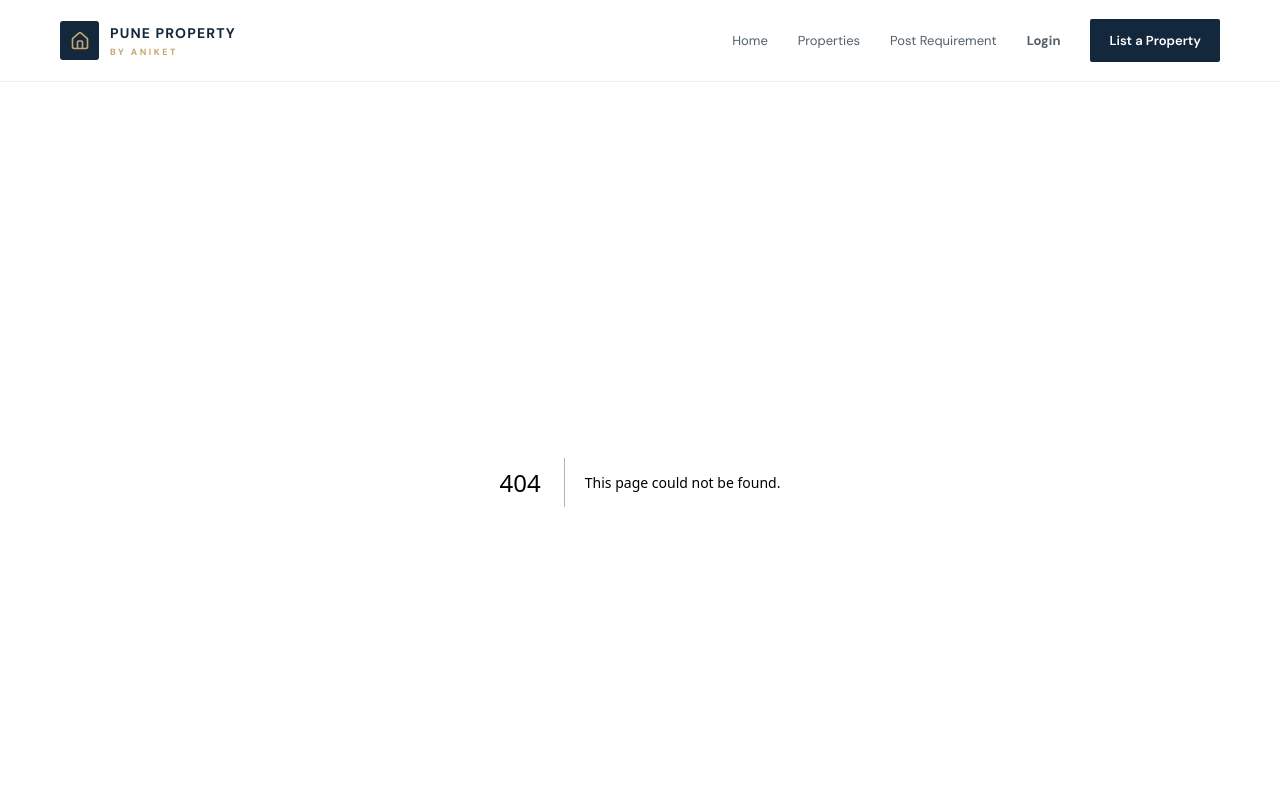
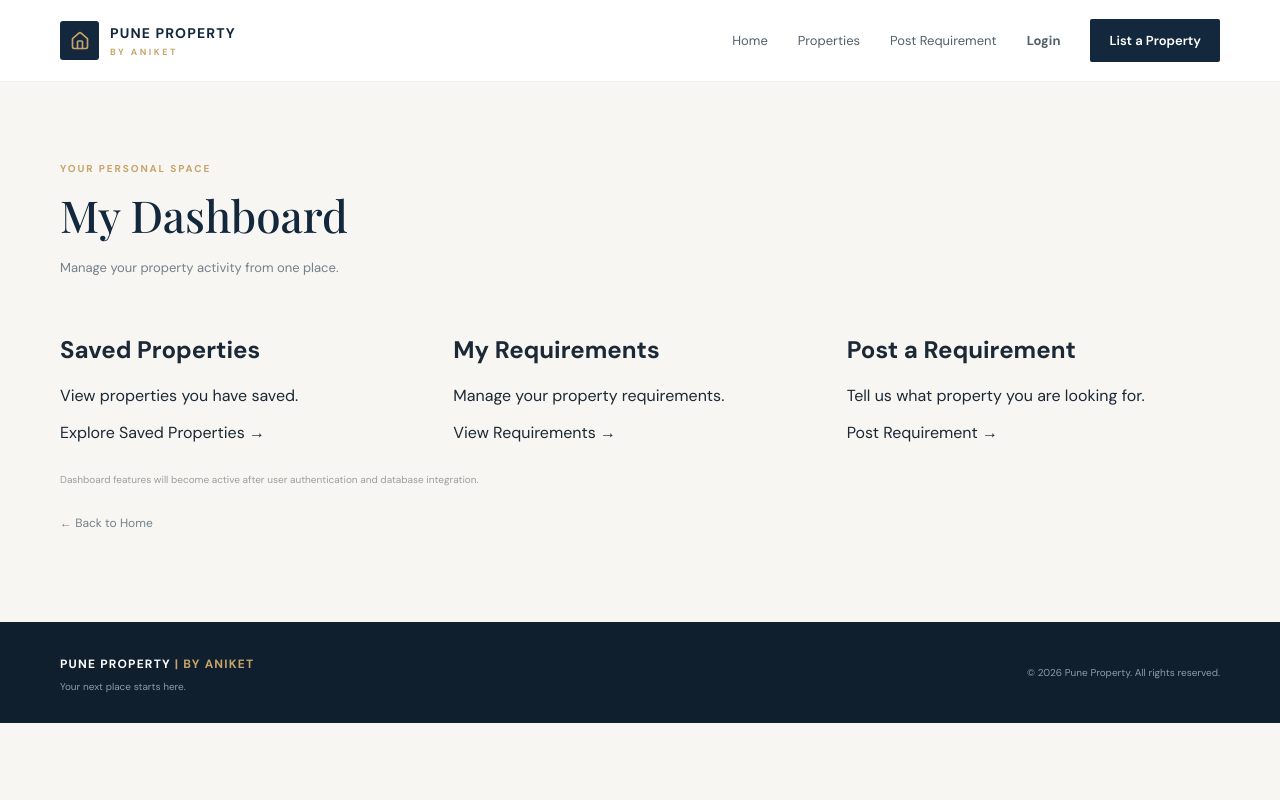
Before and after one commit to aniketavchar4/pune-property-by-aniket, a Next.js app: page /dashboard in a window 1280 px wide. Before the commit this address had no page. Shown: the top 800 px of the page. Built offline with nearby package versions, Linux system fonts and the light colour scheme; a web font is replaced by a local one.

Commit message:
Add user dashboard page

```diff
--- /dev/null
+++ b/app/dashboard/page.tsx
@@ -0,0 +1,54 @@
+
+import Link from "next/link";
+
+export default function DashboardPage() {
+  return (
+    <main className="inner-page">
+      <div className="container">
+        <p className="eyebrow">YOUR PERSONAL SPACE</p>
+
+        <h1 className="page-heading">My Dashboard</h1>
+
+        <p className="section-sub">
+          Manage your property activity from one place.
+        </p>
+
+        <div style={{
+          display: "grid",
+          gridTemplateColumns: "repeat(auto-fit, minmax(220px, 1fr))",
+          gap: "20px",
+          marginTop: "35px"
+        }}>
+          <div className="card">
+            <h2>Saved Properties</h2>
+            <p>View properties you have saved.</p>
+            <Link href="/saved">Explore Saved Properties →</Link>
+          </div>
+
+          <div className="card">
+            <h2>My Requirements</h2>
+            <p>Manage your property requirements.</p>
+            <Link href="/my-requirements">View Requirements →</Link>
+          </div>
+
+          <div className="card">
+            <h2>Post a Requirement</h2>
+            <p>Tell us what property you are looking for.</p>
+            <Link href="/requirements">Post Requirement →</Link>
+          </div>
+        </div>
+
+        <p className="demo-note" style={{ marginTop: "30px" }}>
+          Dashboard features will become active after user
+          authentication and database integration.
+        </p>
+
+        <div style={{ marginTop: "25px" }}>
+          <Link href="/" className="back-link">
+            ← Back to Home
+          </Link>
+        </div>
+      </div>
+    </main>
+  );
+}
```
